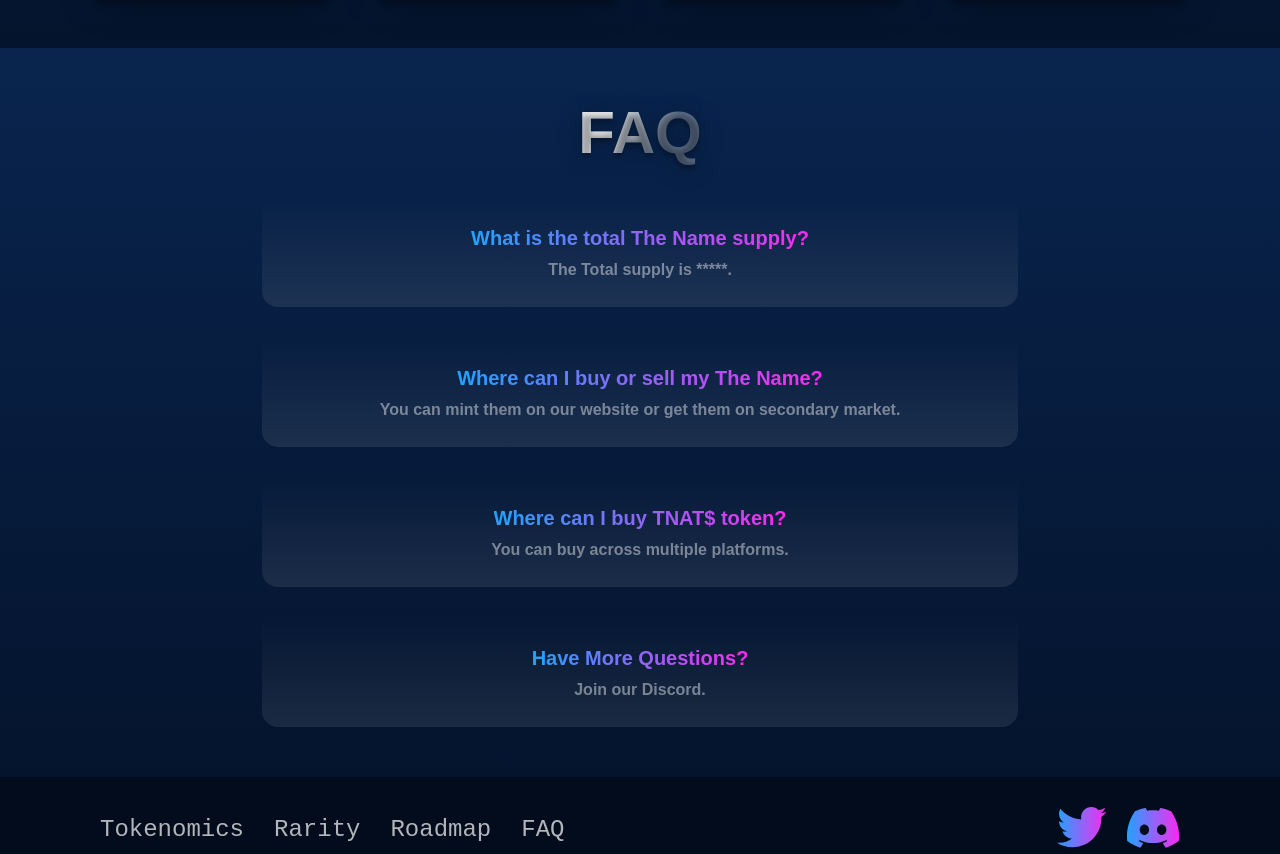
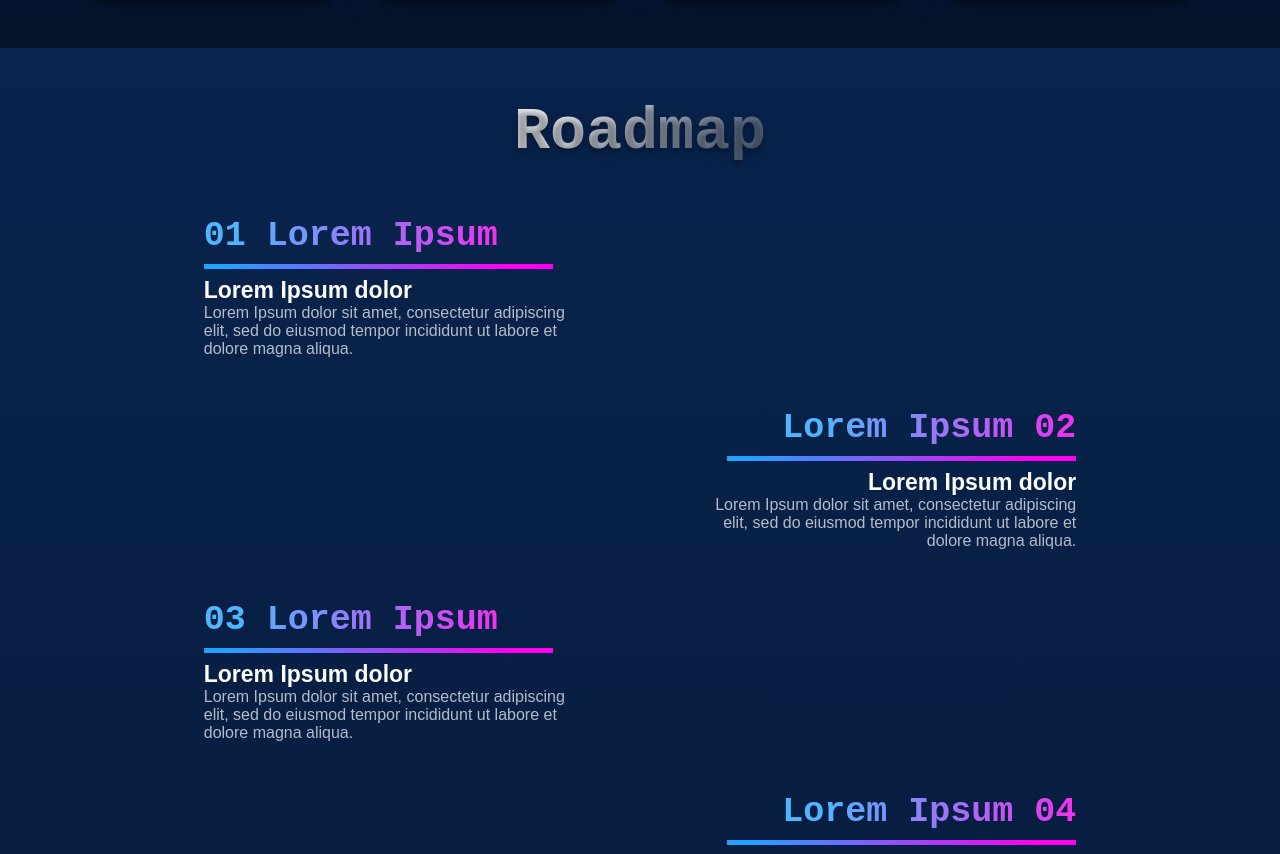
Before and after one commit to Cornerstone-04/nft-web-design, a React (Create React App) app: page / in a window 1280 px wide. Shown: the part 2350-3204 px from the top of the page. Built offline with nearby package versions, Linux system fonts and the light colour scheme.

Commit message:
Template complete

```diff
--- a/package.json
+++ b/package.json
@@ -11,7 +11,6 @@
         "@testing-library/user-event": "^13.5.0",
         "axios": "^0.27.2",
         "create-swifty-config": "^1.0.4",
-        "node-sass": "^6.0.1",
         "react": "^18.1.0",
         "react-dom": "^18.1.0",
         "react-fontawesome": "^1.7.1",
@@ -19,6 +18,7 @@
         "react-router": "^6.3.0",
         "react-router-dom": "^6.3.0",
         "react-scripts": "^2.1.3",
+        "shell-quote": "^1.7.3",
         "web-vitals": "^2.1.4",
         "workbox-background-sync": "^6.5.3",
         "workbox-broadcast-update": "^6.5.3",
@@ -56,8 +56,5 @@
             "last 1 firefox version",
             "last 1 safari version"
         ]
-    },
-    "devDependencies": {
-        "sass": "^1.53.0"
     }
 }
--- a/src/_mock/roadmap.jsx
+++ b/src/_mock/roadmap.jsx
@@ -2,61 +2,61 @@ const Details = [
   {
     id: 0,
     title: "01 Lorem Ipsum",
-    desc: "Lorem Ipsum dolor sit amet",
+    desc: "Lorem Ipsum dolor",
     sub: "Lorem Ipsum dolor sit amet, consectetur adipiscing elit, sed do eiusmod tempor incididunt ut labore et dolore magna aliqua.",
   },
   {
     id: 1,
-    title: "02 Lorem Ipsum",
-    desc: "Lorem Ipsum dolor sit amet",
+    title: "Lorem Ipsum 02 ",
+    desc: "Lorem Ipsum dolor",
     sub: "Lorem Ipsum dolor sit amet, consectetur adipiscing elit, sed do eiusmod tempor incididunt ut labore et dolore magna aliqua.",
   },
   {
     id: 2,
     title: "03 Lorem Ipsum",
-    desc: "Lorem Ipsum dolor sit amet",
+    desc: "Lorem Ipsum dolor",
     sub: "Lorem Ipsum dolor sit amet, consectetur adipiscing elit, sed do eiusmod tempor incididunt ut labore et dolore magna aliqua.",
   },
   {
     id: 3,
-    title: "04 Lorem Ipsum",
-    desc: "Lorem Ipsum dolor sit amet",
+    title: "Lorem Ipsum 04",
+    desc: "Lorem Ipsum dolor",
     sub: "Lorem Ipsum dolor sit amet, consectetur adipiscing elit, sed do eiusmod tempor incididunt ut labore et dolore magna aliqua.",
   },
   {
     id: 4,
     title: "05 Lorem Ipsum",
-    desc: "Lorem Ipsum dolor sit amet",
+    desc: "Lorem Ipsum dolor",
     sub: "Lorem Ipsum dolor sit amet, consectetur adipiscing elit, sed do eiusmod tempor incididunt ut labore et dolore magna aliqua.",
   },
   {
     id: 5,
-    title: "06 Lorem Ipsum",
-    desc: "Lorem Ipsum dolor sit amet",
+    title: "Lorem Ipsum 06 ",
+    desc: "Lorem Ipsum dolor",
     sub: "Lorem Ipsum dolor sit amet, consectetur adipiscing elit, sed do eiusmod tempor incididunt ut labore et dolore magna aliqua.",
   },
   {
     id: 6,
     title: "07 Lorem Ipsum",
-    desc: "Lorem Ipsum dolor sit amet",
+    desc: "Lorem Ipsum dolor",
     sub: "Lorem Ipsum dolor sit amet, consectetur adipiscing elit, sed do eiusmod tempor incididunt ut labore et dolore magna aliqua.",
   },
   {
     id: 7,
-    title: "08 Lorem Ipsum",
-    desc: "Lorem Ipsum dolor sit amet",
+    title: "Lorem Ipsum 08",
+    desc: "Lorem Ipsum dolor",
     sub: "Lorem Ipsum dolor sit amet, consectetur adipiscing elit, sed do eiusmod tempor incididunt ut labore et dolore magna aliqua.",
   },
   {
     id: 8,
     title: "09 Lorem Ipsum",
-    desc: "Lorem Ipsum dolor sit amet",
+    desc: "Lorem Ipsum dolor",
     sub: "Lorem Ipsum dolor sit amet, consectetur adipiscing elit, sed do eiusmod tempor incididunt ut labore et dolore magna aliqua.",
   },
   {
     id: 9,
-    title: "10 Lorem Ipsum",
-    desc: "Lorem Ipsum dolor sit amet",
+    title: "Lorem Ipsum 10",
+    desc: "Lorem Ipsum dolor",
     sub: "Lorem Ipsum dolor sit amet, consectetur adipiscing elit, sed do eiusmod tempor incididunt ut labore et dolore magna aliqua.",
   },
 ];
--- a/src/pages/Rarity.jsx
+++ b/src/pages/Rarity.jsx
@@ -3,12 +3,7 @@ import "../styles/rarity.css";
 import NFT from "../_mock/nft";
 
 const Rarity = () => {
-  // const [tag, setTag] = React.useState(false)
-  // const switchTag=()=>{
-  //   setTag(tag => !tag)
-  // }
 
-  // const toggleClassCheck = tag ? 'active': 'tag';
   return (
     <section className="rarity" id="rarity">
       <div className="mobile">
--- a/src/pages/Roadmap.jsx
+++ b/src/pages/Roadmap.jsx
@@ -1,9 +1,21 @@
 import React from "react";
 import Details from "../_mock/roadmap";
+import '../styles/roadmap.css'
 
 const Roadmap = () => {
   return (
-    <section className="roadmap" id="details">
+    <section className="roadmap" id="roadmap">
+      <h1 className="title">Roadmap</h1>
+      <div className="map">
+        {Details && Details.map((details)=>(
+          <div className="box" key={details.id}>
+            <p className="head">{details.title}</p>
+            <p className="line"><hr /></p>
+            <p className="desc">{details.desc}</p>
+            <p className="sub">{details.sub}</p>
+          </div>
+        ))}
+      </div>
     </section>
   );
 };
--- /dev/null
+++ b/src/styles/roadmap.css
@@ -0,0 +1,89 @@
+.roadmap {
+    width: calc(100% - 200px);
+    padding: 50px 100px;
+    background: linear-gradient(180deg, #09244e 0%, #04142d 100%);
+    height: 100%;
+    display: flex;
+    justify-content: center;
+    align-items: center;
+    flex-direction: column;
+    gap: 50px;
+}
+
+.roadmap h1.title {
+    background: linear-gradient(105.15deg, rgba(255, 255, 255, 0.92) 14.72%, rgba(255, 255, 255, 0.34) 91.65%);
+    -webkit-background-clip: text;
+    -webkit-text-fill-color: transparent;
+    background-clip: text;
+    text-shadow: 0px 4px 4px rgba(0, 0, 0, 0.25), 0px 4px 24px rgba(0, 0, 0, 0.25);
+    -webkit-backdrop-filter: blur(40px);
+    backdrop-filter: blur(40px);
+    font: 900 60px monospace;
+    margin: 0;
+}
+
+.roadmap div.map {
+    display: grid;
+    grid-template-columns: repeat(1, 1fr);
+    grid-auto-flow: dense;
+    row-gap: 50px;
+}
+
+.roadmap div.map div.box {
+    display: flex;
+    justify-content: flex-start;
+    align-items: flex-start;
+    flex-direction: column;
+    position: relative;
+    text-align: left;
+}
+
+.roadmap div.map div.box p.head {
+    background: linear-gradient(97deg, #4FB5FF 13.59%, #F72BEE 103.18%);
+    -webkit-background-clip: text;
+    -webkit-text-fill-color: transparent;
+    background-clip: text;
+    font: 900 35px monospace;
+}
+
+.roadmap div.map div.box p.line {
+    width: 40%;
+}
+
+.roadmap div.map div.box p.line hr {
+    width: 100%;
+    height: 5px;
+    background: linear-gradient(268.05deg, #FD00F3 11.95%, #22A2FF 93.94%);
+    border: none;
+    outline: none;
+}
+
+.roadmap div.map div.box p.desc {
+    color: rgba(255, 255, 255, 0.9882352941);
+    font: 900 23px sans-serif;
+}
+
+.roadmap div.map div.box p.sub {
+    width: 42%;
+    color: rgba(255, 255, 255, 0.6980392157);
+    font: 400 1rem sans-serif;
+}
+
+.roadmap div.map div.box:nth-child(2n) {
+    justify-content: flex-end;
+    align-items: flex-end;
+    text-align: right;
+}
+
+@media only screen and (max-width: 1024px) {
+    .roadmap {
+        padding: 60px;
+        width: calc(100% - 120px);
+    }
+    .roadmap div.map div.box p.line {
+        width: 100%;
+    }
+    .roadmap div.map div.box p.sub {
+        width: 80%;
+    }
+}
--- a/src/styles/tokenomics.css
+++ b/src/styles/tokenomics.css
@@ -235,7 +235,8 @@ p {
         background: linear-gradient(107.21deg, rgba(255, 255, 255, 0.26) 2.84%, rgba(255, 255, 255, 0.06) 73.23%);
         box-shadow: 0px 4px 4px rgba(0, 0, 0, 0.25), 0px 4px 24px -1px rgba(0, 0, 0, 0.25);
         backdrop-filter: blur(40px);
-        border-radius: 7px;
+        border: 3px solid transparent;
+        border-image: linear-gradient(138.47deg, rgba(255, 125, 250, 0.56) 12.39%, rgba(253, 0, 243, 0.34) 48.48%, rgba(34, 162, 255, 0.35) 64.08%, rgba(34, 162, 255, 0.28) 76.52%) 10;
     }
     .tokenomics .mobile div.token_details .box p.token_head {
         width: 100%;
```
Also changed, not shown: src/assets/images/vector.png (added), 1 other file (tests, documents, lock files or other folders).
